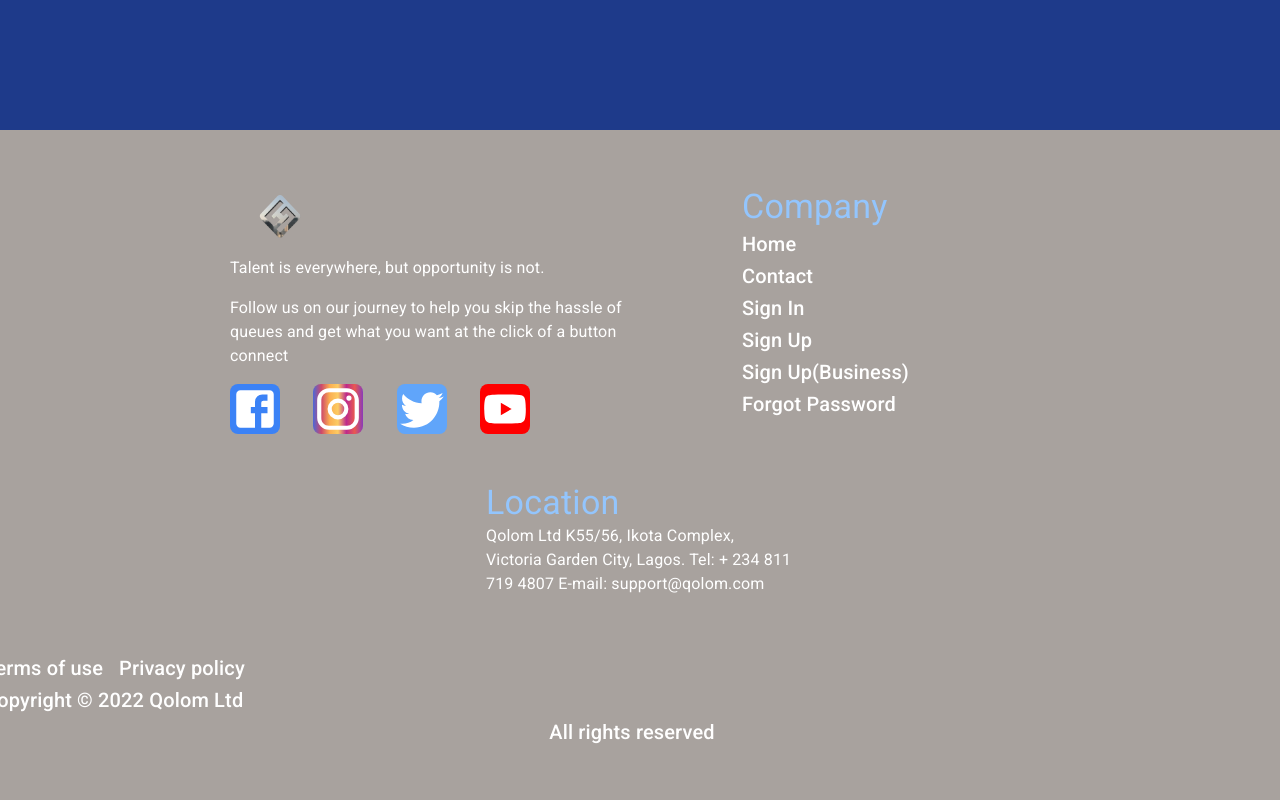
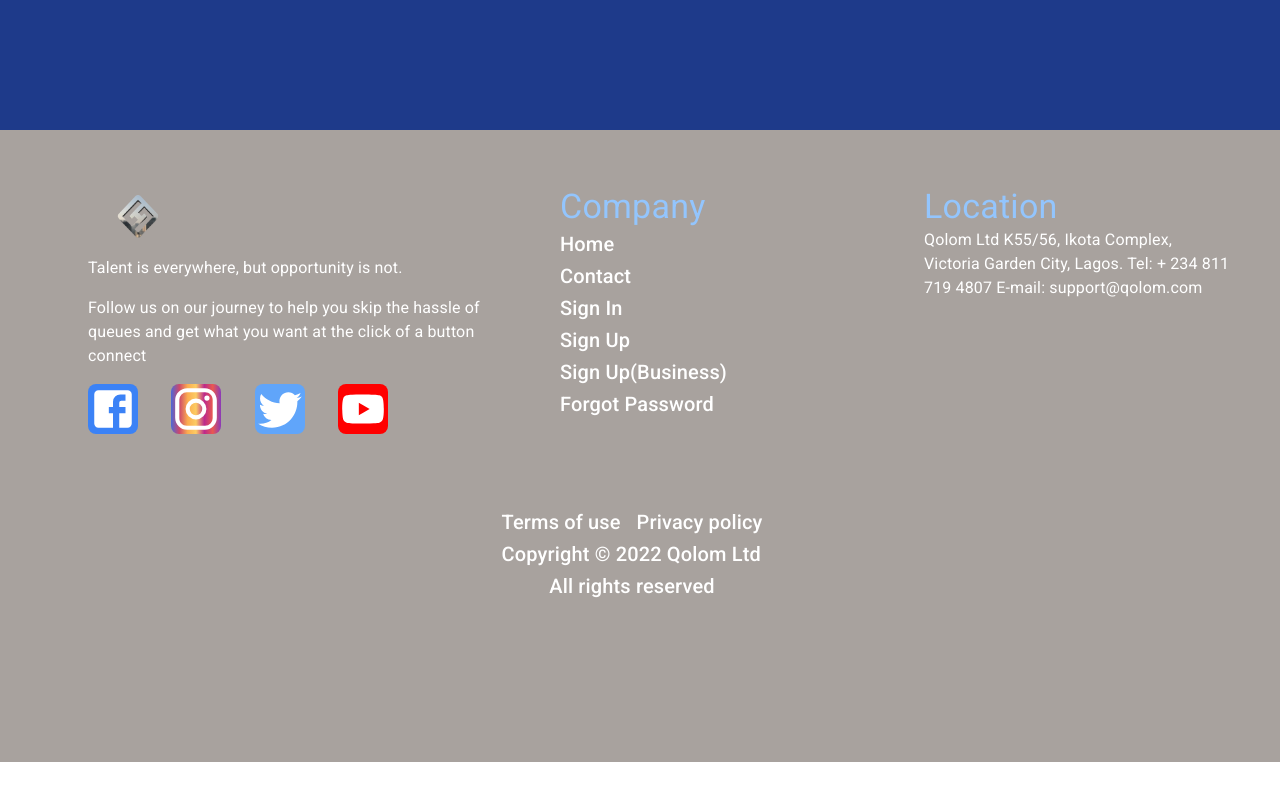
Before and after one commit to Efiamotu-1/qolom, a React (Create React App) app: page / in a window 1280 px wide. Shown: the part 1316-2116 px from the top of the page. After the commit the page ends 2078 px from the top, so only its background shows below. Built offline with nearby package versions, Linux system fonts and the light colour scheme.

Commit message:
new changes

```diff
--- a/src/components/Footer.js
+++ b/src/components/Footer.js
@@ -23,7 +23,7 @@ function Footer() {
 
 
     <Grid container spacing={2} sx={{ background : '#a8a29e', color : 'white', display : 'flex', justifyContent : 'center', pt : 5, pb : 20}}>
-  <Grid item xs={12} md={4} lg={4} sx={{mx : 5, mb : 4 }}>
+  <Grid item xs={12} md={4} lg={4} sx={{ml : 5, mb : 4 }}>
   <img
             src={Logo}
             width='100px'
@@ -47,7 +47,7 @@ function Footer() {
 
   </Grid>
 
-  <Grid item xs={12} md={3} lg={3} sx={{mx : 5, mb : 4}}>
+  <Grid item xs={12} md={3} lg={3} sx={{ml : 5, mb : 4}}>
   <Typography variant="h4" color="#93c5fd"> Company </Typography>
            <Typography variant="h6" className={classes.hoverlink}>Home</Typography>
            <Typography variant="h6" className={classes.hoverlink}>Contact</Typography>
@@ -56,7 +56,7 @@ function Footer() {
            <Typography variant="h6" className={classes.hoverlink}>Sign Up(Business)</Typography>
            <Typography variant="h6" className={classes.hoverlink}>Forgot Password</Typography>
  </Grid>
-  <Grid item xs={12} md={3} lg={3} sx={{mx : 5, }}>
+  <Grid item xs={12} md={3} lg={3} sx={{ml : 5, }}>
   <Typography variant="h4" color="#93c5fd">Location</Typography>
     <Typography paragraph>
     Qolom Ltd
@@ -68,7 +68,7 @@ function Footer() {
     </Typography>
   </Grid>
 
-  <Grid container sx={{display : 'flex', flexDirection : 'column', margin : 'auto', mt : 5,}}>
+  <Box sx={{display : 'flex', flexDirection : 'column', margin : 'auto', mt : 5,}}>
     <Box>
     <Link href="#" variant='h6' underline="hover" color="white" >
   Terms of use
@@ -83,7 +83,7 @@ function Footer() {
 
     <Typography variant='h6' align='center'>All rights reserved</Typography>
 
-  </Grid>
+  </Box>
 
 </Grid>
   )
```
